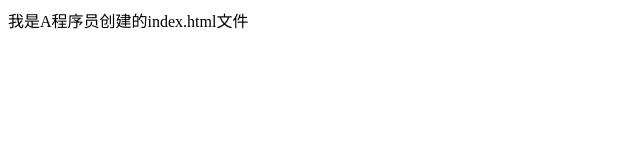
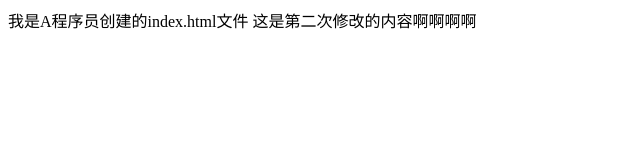
Before and after one commit to L-Chu/git-demo, a plain HTML site: page index.html in a window 1280 px wide. Shown: the whole page, without its empty margins (0-640 px from the left). Drawn offline with Linux system fonts and the light colour scheme.

Commit message:
AA第二次提交

```diff
--- a/index.html
+++ b/index.html
@@ -8,7 +8,7 @@
 </head>
 
 <body>
-    我是A程序员创建的index.html文件
+    我是A程序员创建的index.html文件 这是第二次修改的内容啊啊啊啊
 </body>
 
 </html>
```
